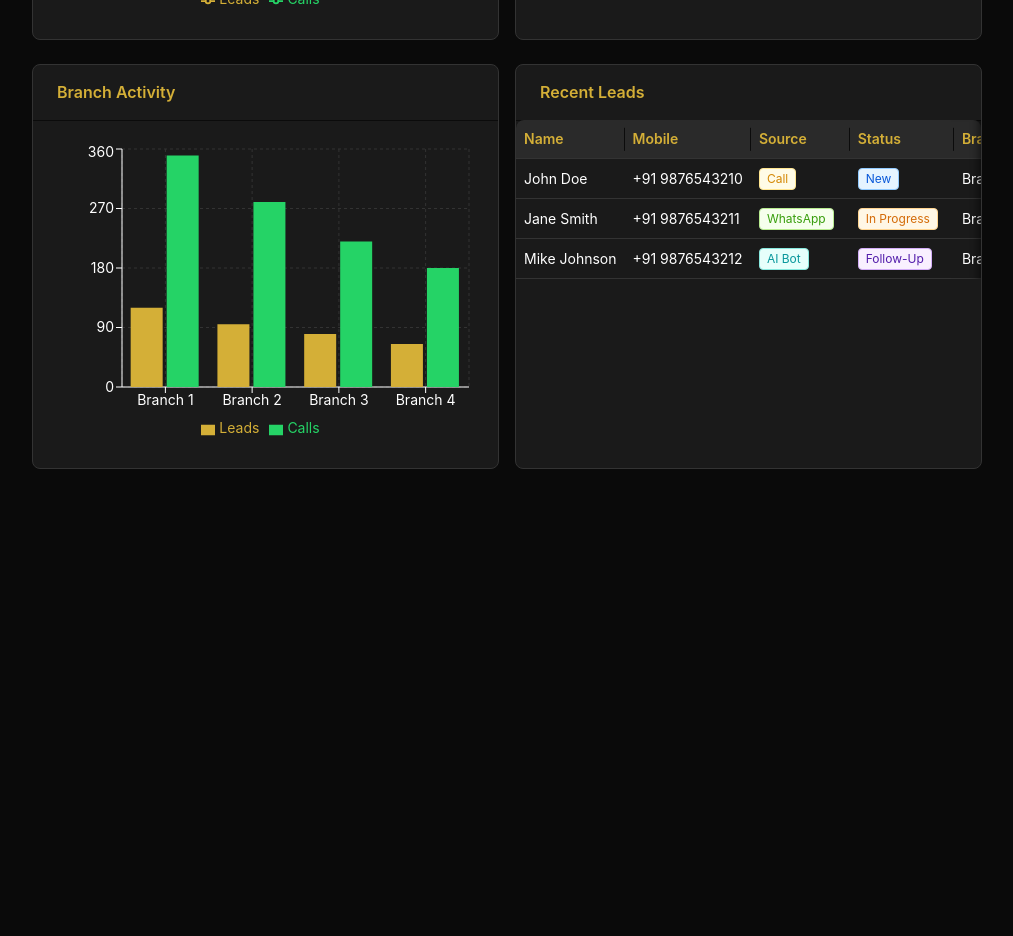
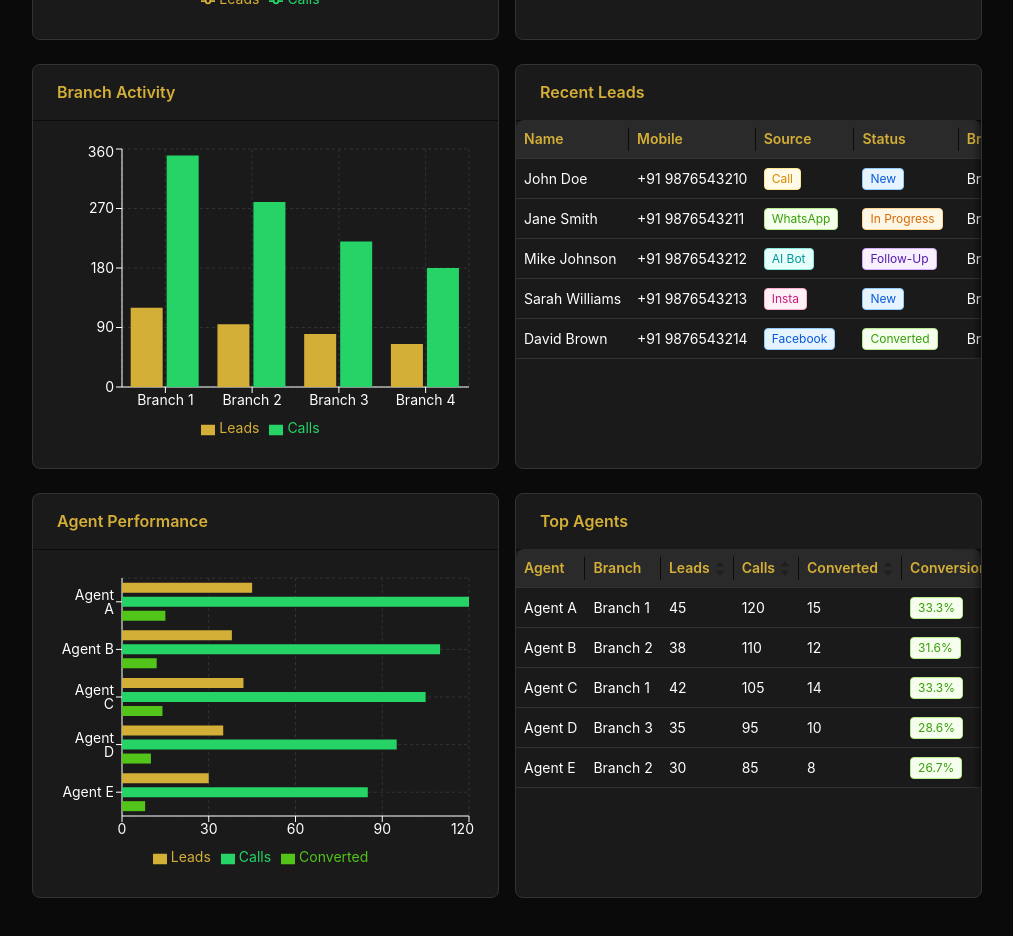
Before and after one commit to BoominathanM/Espa-International, a React (Vite) app in the folder frontend/: page / in a window 1280 px wide. Shown: the part 860-1796 px from the top of the page, without its empty margins (266-1279 px from the left). Before the commit the page ends 1401 px from the top, so only its background shows below. Built offline with nearby package versions, Linux system fonts and the light colour scheme; sample sign-in values are in the browser's storage.

Commit message:
Client final UI changes

```diff
--- a/frontend/src/pages/Dashboard/index.jsx
+++ b/frontend/src/pages/Dashboard/index.jsx
@@ -1,5 +1,5 @@
-import React, { useState } from 'react'
-import { Row, Col, Card, Statistic, Table, Tag, Select, Space } from 'antd'
+import React, { useState, useMemo } from 'react'
+import { Row, Col, Card, Statistic, Table, Tag, Select, Space, DatePicker } from 'antd'
 import {
   UserAddOutlined,
   PhoneOutlined,
@@ -29,6 +29,7 @@ import { useAuth } from '../../context/AuthContext'
 import { useResponsive } from '../../hooks/useResponsive'
 import { getBranchOptions } from '../../utils/branches'
 import { isSuperAdmin, isAdmin, isSupervisor } from '../../utils/permissions'
+import dayjs from 'dayjs'
 
 const { Option } = Select
 
@@ -37,6 +38,7 @@ const Dashboard = () => {
   const navigate = useNavigate()
   const { user } = useAuth()
   const [selectedBranch, setSelectedBranch] = useState('all')
+  const [selectedDate, setSelectedDate] = useState(null)
 
   // Check if user should see branch dropdown
   const showBranchDropdown = isSuperAdmin() || isAdmin() || isSupervisor()
@@ -72,6 +74,7 @@ const Dashboard = () => {
     { name: 'Call', value: 30, color: '#D4AF37' },
     { name: 'WhatsApp', value: 25, color: '#25D366' },
     { name: 'Facebook', value: 20, color: '#1877F2' },
+    { name: 'Insta', value: 18, color: '#E4405F' },
     { name: 'AI Bot', value: 15, color: '#4A90E2' },
     { name: 'Website', value: 10, color: '#9B59B6' },
   ]
@@ -83,7 +86,100 @@ const Dashboard = () => {
     { name: 'Branch 4', leads: 65, calls: 180 },
   ]
 
-  const recentLeads = [
+  const agentPerformanceData = [
+    { name: 'Agent A', leads: 45, calls: 120, converted: 15 },
+    { name: 'Agent B', leads: 38, calls: 110, converted: 12 },
+    { name: 'Agent C', leads: 42, calls: 105, converted: 14 },
+    { name: 'Agent D', leads: 35, calls: 95, converted: 10 },
+    { name: 'Agent E', leads: 30, calls: 85, converted: 8 },
+  ]
+
+  const topAgentsData = [
+    {
+      key: '1',
+      agent: 'Agent A',
+      branch: 'Branch 1',
+      leads: 45,
+      calls: 120,
+      converted: 15,
+      conversionRate: '33.3%',
+    },
+    {
+      key: '2',
+      agent: 'Agent B',
+      branch: 'Branch 2',
+      leads: 38,
+      calls: 110,
+      converted: 12,
+      conversionRate: '31.6%',
+    },
+    {
+      key: '3',
+      agent: 'Agent C',
+      branch: 'Branch 1',
+      leads: 42,
+      calls: 105,
+      converted: 14,
+      conversionRate: '33.3%',
+    },
+    {
+      key: '4',
+      agent: 'Agent D',
+      branch: 'Branch 3',
+      leads: 35,
+      calls: 95,
+      converted: 10,
+      conversionRate: '28.6%',
+    },
+    {
+      key: '5',
+      agent: 'Agent E',
+      branch: 'Branch 2',
+      leads: 30,
+      calls: 85,
+      converted: 8,
+      conversionRate: '26.7%',
+    },
+  ]
+
+  const topAgentsColumns = [
+    {
+      title: 'Agent',
+      dataIndex: 'agent',
+      key: 'agent',
+    },
+    {
+      title: 'Branch',
+      dataIndex: 'branch',
+      key: 'branch',
+    },
+    {
+      title: 'Leads',
+      dataIndex: 'leads',
+      key: 'leads',
+      sorter: (a, b) => a.leads - b.leads,
+    },
+    {
+      title: 'Calls',
+      dataIndex: 'calls',
+      key: 'calls',
+      sorter: (a, b) => a.calls - b.calls,
+    },
+    {
+      title: 'Converted',
+      dataIndex: 'converted',
+      key: 'converted',
+      sorter: (a, b) => a.converted - b.converted,
+    },
+    {
+      title: 'Conversion Rate',
+      dataIndex: 'conversionRate',
+      key: 'conversionRate',
+      render: (rate) => <Tag color="green">{rate}</Tag>,
+    },
+  ]
+
+  const allRecentLeads = [
     {
       key: '1',
       name: 'John Doe',
@@ -92,6 +188,7 @@ const Dashboard = () => {
       status: 'New',
       branch: 'Branch 1',
       agent: 'Agent A',
+      date: dayjs().subtract(1, 'day'),
     },
     {
       key: '2',
@@ -101,6 +198,7 @@ const Dashboard = () => {
       status: 'In Progress',
       branch: 'Branch 2',
       agent: 'Agent B',
+      date: dayjs(),
     },
     {
       key: '3',
@@ -110,8 +208,38 @@ const Dashboard = () => {
       status: 'Follow-Up',
       branch: 'Branch 1',
       agent: 'Agent C',
+      date: dayjs(),
+    },
+    {
+      key: '4',
+      name: 'Sarah Williams',
+      mobile: '+91 9876543213',
+      source: 'Insta',
+      status: 'New',
+      branch: 'Branch 2',
+      agent: 'Agent D',
+      date: dayjs().subtract(2, 'day'),
+    },
+    {
+      key: '5',
+      name: 'David Brown',
+      mobile: '+91 9876543214',
+      source: 'Facebook',
+      status: 'Converted',
+      branch: 'Branch 1',
+      agent: 'Agent A',
+      date: dayjs(),
     },
   ]
+
+  // Filter recent leads based on selected date
+  const recentLeads = useMemo(() => {
+    if (!selectedDate) return allRecentLeads
+    return allRecentLeads.filter(lead => {
+      if (!lead.date) return false
+      return lead.date.isSame(selectedDate, 'day')
+    })
+  }, [selectedDate])
 
   const alerts = [
     { type: 'error', message: '8 missed calls need attention' },
@@ -139,6 +267,7 @@ const Dashboard = () => {
           Call: 'gold',
           WhatsApp: 'green',
           Facebook: 'blue',
+          Insta: 'magenta',
           'AI Bot': 'cyan',
           Website: 'purple',
         }
@@ -199,6 +328,15 @@ const Dashboard = () => {
                 </Option>
               ))}
             </Select>
+            <DatePicker
+              value={selectedDate}
+              onChange={(date) => setSelectedDate(date || null)}
+              allowClear
+              style={{ width: isMobile ? 150 : 200 }}
+              size={isMobile ? 'small' : 'middle'}
+              format="YYYY-MM-DD"
+              placeholder="Select Date"
+            />
           </Space>
         )}
       </div>
@@ -410,6 +548,75 @@ const Dashboard = () => {
           </Card>
         </Col>
       </Row>
+
+      {/* Agent Performance Row */}
+      <Row gutter={[16, 16]} style={{ marginBottom: 24 }}>
+        <Col xs={24} sm={24} md={24} lg={12} xl={12}>
+          <Card
+            title={<span style={{ color: '#D4AF37' }}>Agent Performance</span>}
+            style={{
+              background: '#1a1a1a',
+              border: '1px solid #333',
+              height: '100%',
+              display: 'flex',
+              flexDirection: 'column'
+            }}
+            bodyStyle={{
+              flex: 1,
+              display: 'flex',
+              flexDirection: 'column',
+              minHeight: chartHeight
+            }}
+          >
+            <ResponsiveContainer width="100%" height={chartHeight}>
+              <BarChart data={agentPerformanceData} layout="vertical">
+                <CartesianGrid strokeDasharray="3 3" stroke="#333" />
+                <XAxis type="number" stroke="#ffffff" />
+                <YAxis dataKey="name" type="category" stroke="#ffffff" />
+                <Tooltip contentStyle={{ background: '#1a1a1a', border: '1px solid #333', color: '#ffffff' }} />
+                <Legend />
+                <Bar dataKey="leads" fill="#D4AF37" name="Leads" />
+                <Bar dataKey="calls" fill="#25D366" name="Calls" />
+                <Bar dataKey="converted" fill="#52c41a" name="Converted" />
+              </BarChart>
+            </ResponsiveContainer>
+          </Card>
+        </Col>
+        <Col xs={24} sm={24} md={24} lg={12} xl={12}>
+          <Card
+            title={<span style={{ color: '#D4AF37' }}>Top Agents</span>}
+            style={{
+              background: '#1a1a1a',
+              border: '1px solid #333',
+              height: '100%',
+              display: 'flex',
+              flexDirection: 'column'
+            }}
+            bodyStyle={{
+              flex: 1,
+              display: 'flex',
+              flexDirection: 'column',
+              padding: 0,
+              minHeight: isMobile || isTablet ? 250 : 300
+            }}
+          >
+            <div style={{
+              flex: 1,
+              overflowY: 'auto',
+              overflowX: 'hidden',
+              maxHeight: chartHeight
+            }}>
+              <Table
+                dataSource={topAgentsData}
+                columns={topAgentsColumns}
+                pagination={false}
+                size="small"
+                scroll={{ x: 'max-content', y: chartHeight }}
+              />
+            </div>
+          </Card>
+        </Col>
+      </Row>
     </div>
   )
 }
```
